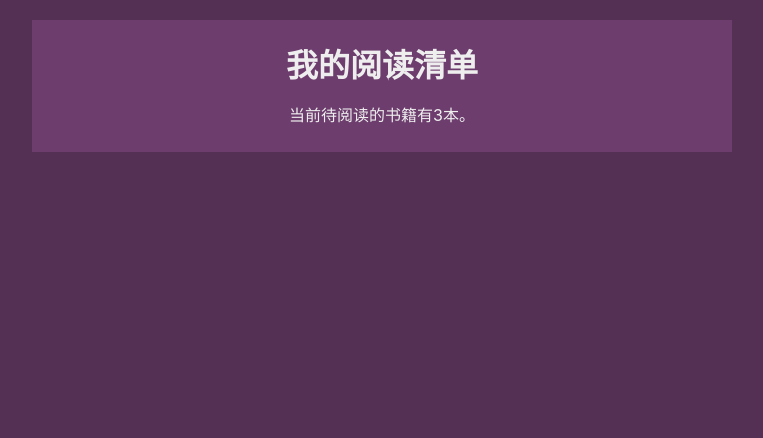
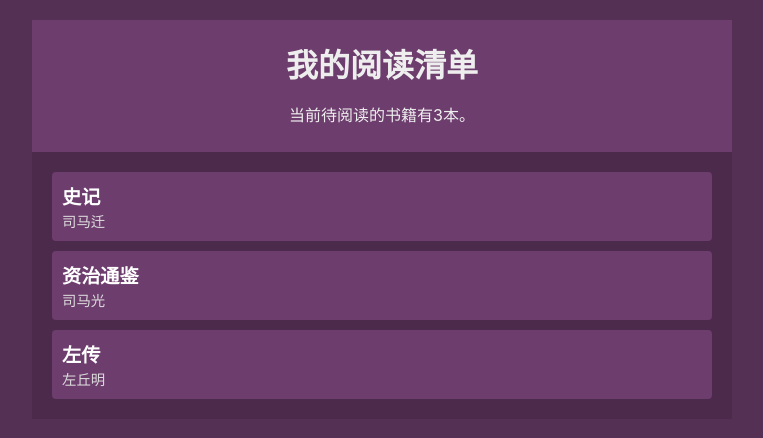
Before and after one commit to jackniu/react-demo, a React (Create React App) app: page / in a window 1280 px wide. Shown: the top 438 px of the page, without its empty margins (258-1021 px from the left). Built offline with nearby package versions, Linux system fonts and the light colour scheme.

Commit message:
Add BookList and BookDetails components to render book list and add remove function to delete item.

```diff
--- a/src/App.js
+++ b/src/App.js
@@ -1,3 +1,4 @@
+const { default: BookList } = require("./components/BookList");
 const { default: Navbar } = require("./components/Navbar");
 const { default: BookContextProvider } = require("./contexts/BookContext");
 
@@ -6,6 +7,7 @@ function App() {
         <div className="App">
             <BookContextProvider>
                 <Navbar />
+                <BookList />
             </BookContextProvider>
         </div>
     );
--- /dev/null
+++ b/src/components/BookDetails.js
@@ -0,0 +1,14 @@
+import React, { useContext } from 'react'
+import { BookContext } from '../contexts/BookContext'
+
+const BookDetails = ({ book }) => {
+    const { removeBook } = useContext(BookContext);
+    return (
+        <li onClick={() => removeBook(book.id)}>
+            <div className='title'>{book.title}</div>
+            <div className="author">{book.author}</div>
+        </li>
+    )
+}
+
+export default BookDetails
--- /dev/null
+++ b/src/components/BookList.js
@@ -0,0 +1,20 @@
+import React, { useContext } from 'react'
+import { BookContext } from '../contexts/BookContext'
+import BookDetails from './BookDetails'
+
+const BookList = () => {
+    const { books } = useContext(BookContext)
+    return books.length ? (
+        <div className="book-list">
+            <ul>
+                {books.map(book => {
+                    return <BookDetails book={book} key={book.id} />
+                })}
+            </ul>
+        </div>
+    ) : (
+            <div className="empty">没有待阅读的书籍</div>
+        )
+}
+
+export default BookList
--- a/src/contexts/BookContext.js
+++ b/src/contexts/BookContext.js
@@ -19,7 +19,7 @@ const BookContextProvider = (props) => {
         }))
     }
     return (
-        <BookContext.Provider value={{ books }}>
+        <BookContext.Provider value={{ books, addBook, removeBook }}>
             {props.children}
         </BookContext.Provider>
     )
--- a/src/index.css
+++ b/src/index.css
@@ -14,6 +14,7 @@ body {
     width: 90%;
     max-width: 700px;
     color: #eee;
+    overflow: hidden;
 }
 .navbar {
     padding: 10px 20px;
```
